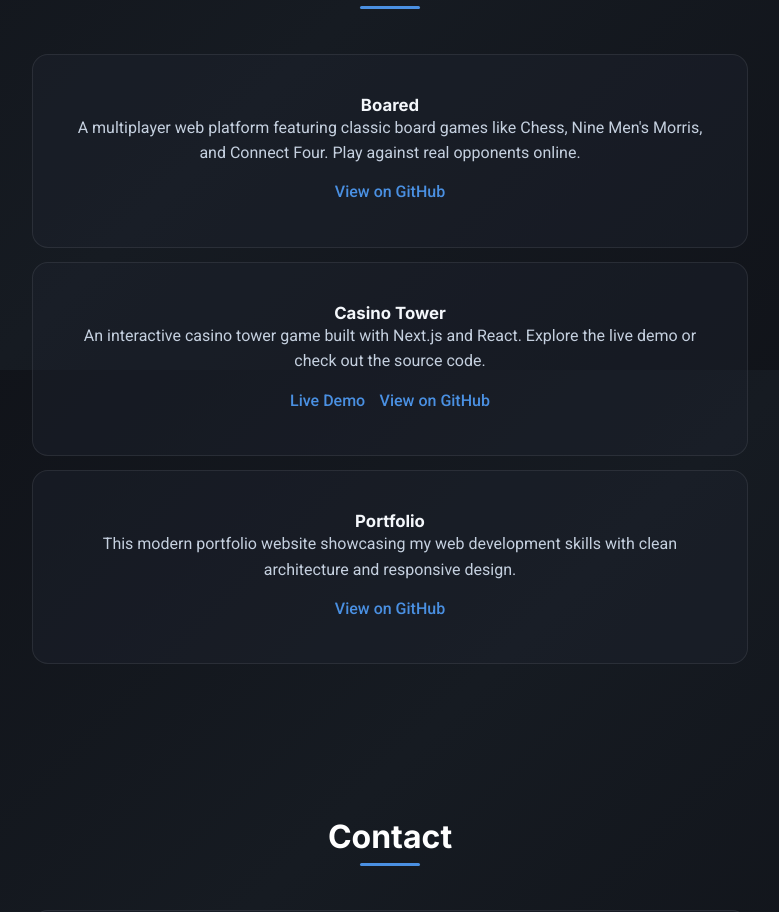
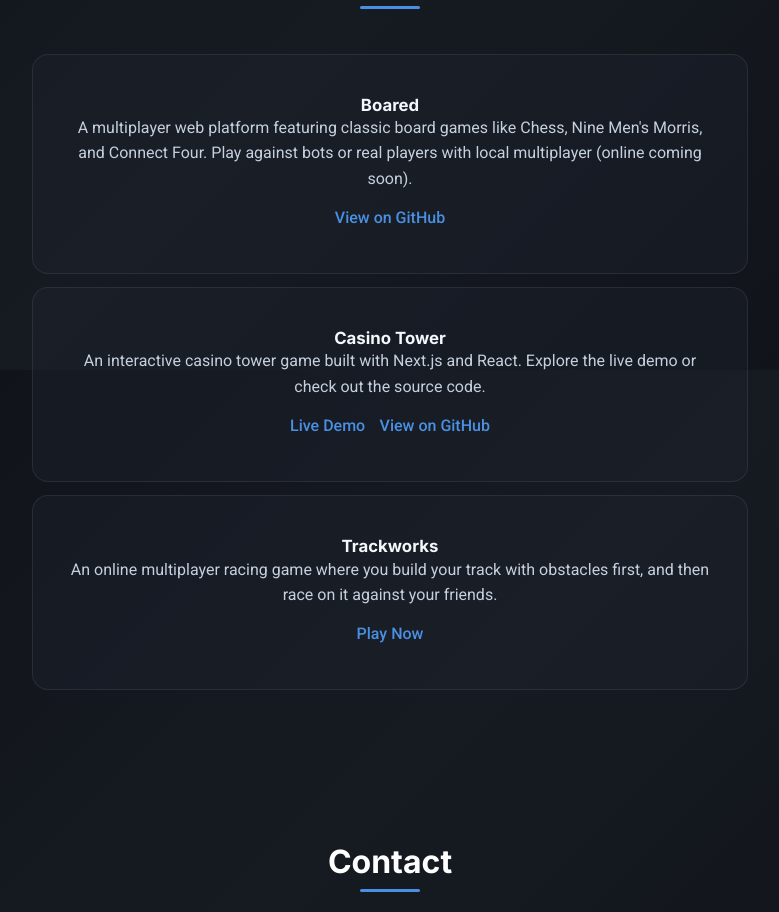
Before and after one commit to im24a-wulkana/Portfolio, a Next.js app: page / in a window 1280 px wide. Shown: the part 2030-2942 px from the top of the page, without its empty margins (250-1029 px from the left). Built offline with nearby package versions, Linux system fonts and the light colour scheme.

Commit message:
Added new project

```diff
--- a/app/page.js
+++ b/app/page.js
@@ -45,7 +45,7 @@
     featured: {
       name: "Boared",
       summary:
-        "A multiplayer web platform featuring classic board games like Chess, Nine Men's Morris, and Connect Four. Play against real opponents online.",
+        "A multiplayer web platform featuring classic board games like Chess, Nine Men's Morris, and Connect Four. Play against bots or real players with local multiplayer (online coming soon).",
       detailsHref: null,
       detailsLabel: "Open project page",
       projectHref: "https://github.com/im24a-wulkana/Boared",
@@ -60,6 +60,14 @@
       projectLabel: "Live Demo",
       backendHref: "https://github.com/im24a-wulkana/casino-tower",
       backendLabel: "View on GitHub",
+    },
+    third: {
+      name: "Trackworks",
+      summary: "An online multiplayer racing game where you build your track with obstacles first, and then race on it against your friends.",
+      detailsHref: null,
+      detailsLabel: "Open project page",
+      projectHref: "https://sensitive-reserve.669ceb1.deploio.app/",
+      projectLabel: "Play Now",
     },
   },
   contact: {
@@ -191,11 +199,16 @@
                 </div>
               </article>
               <article className="surface">
-                <h3>Portfolio</h3>
-                <p>This modern portfolio website showcasing my web development skills with clean architecture and responsive design.</p>
+                <h3>{t.projects.third.name}</h3>
+                <p>{t.projects.third.summary}</p>
                 <div className="project-actions">
-                  <a href="https://github.com/im24a-wulkana/Portfolio" target="_blank" rel="noopener noreferrer" className="project-link">
-                    View on GitHub
+                  {t.projects.third.detailsHref && (
+                    <Link href={t.projects.third.detailsHref} className="project-link">
+                      {t.projects.third.detailsLabel}
+                    </Link>
+                  )}
+                  <a href={t.projects.third.projectHref} target="_blank" rel="noopener noreferrer" className="project-link">
+                    {t.projects.third.projectLabel}
                   </a>
                 </div>
               </article>
```
